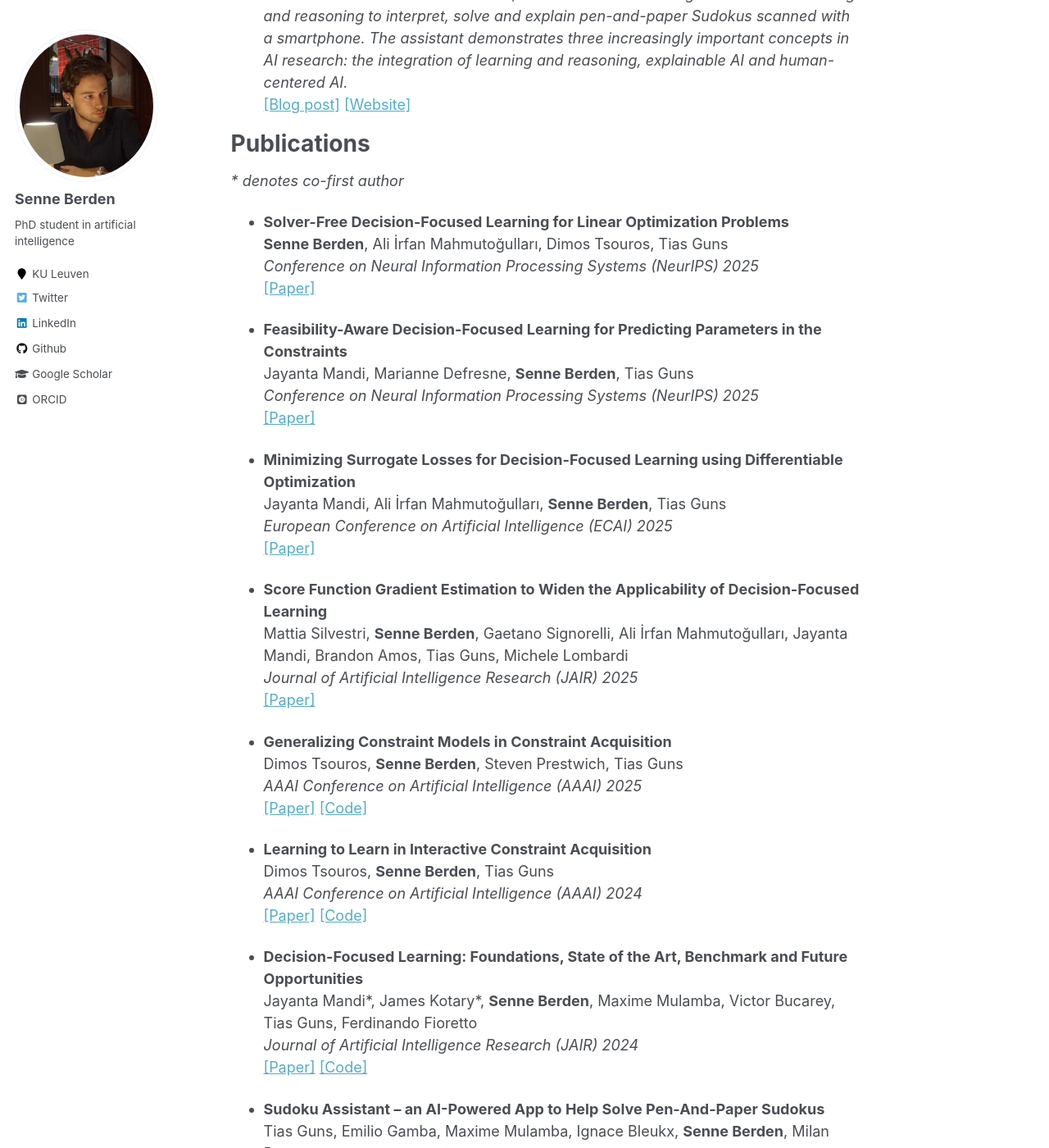
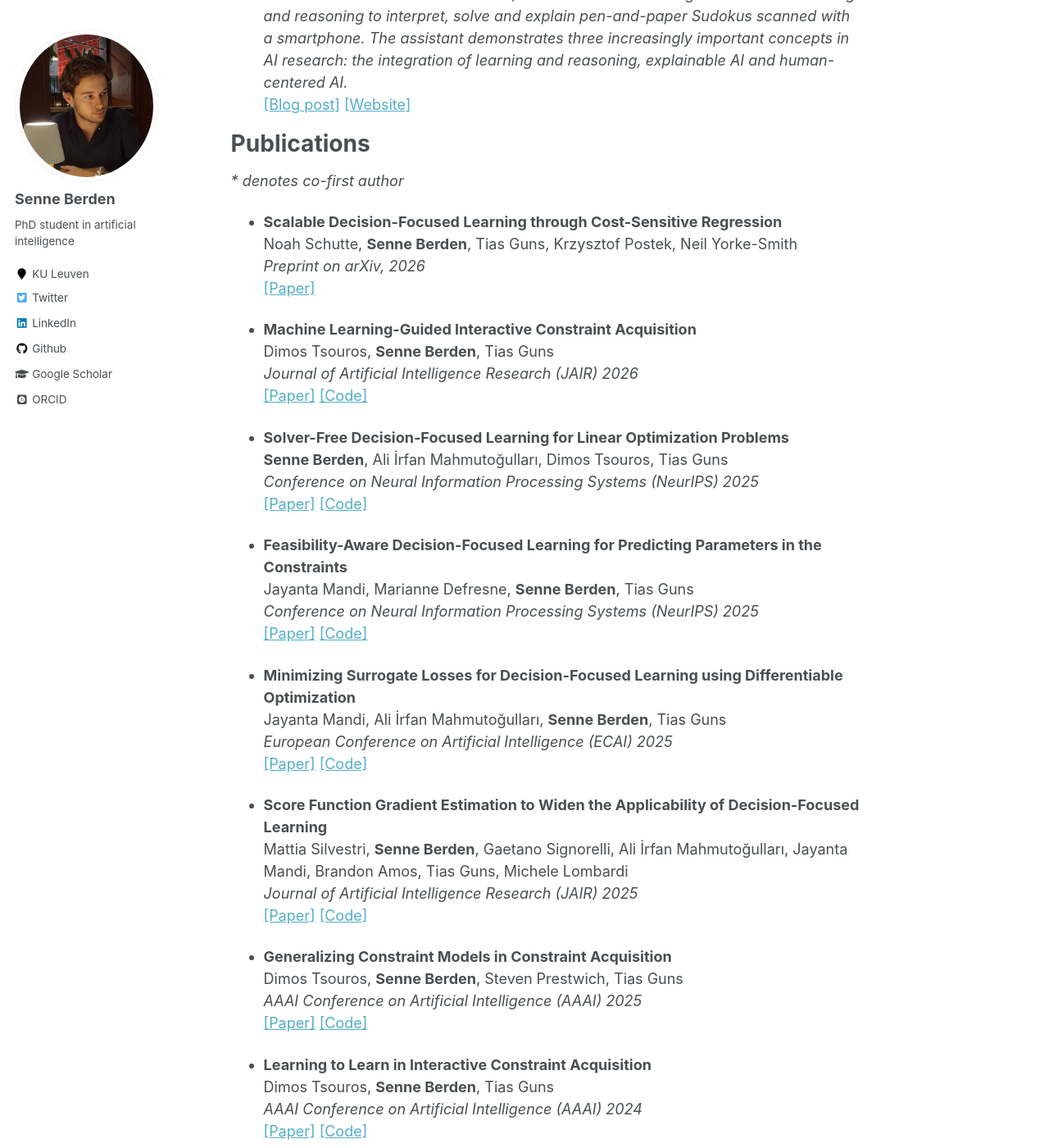
Before and after one commit to senneberden/senneberden.github.io, a Jekyll site: the page built from _pages/about.md, in a window 1280 px wide and 1400 px high, scrolled down 496 px. Shown: the whole window at 82% size. Built offline with Jekyll 4.4.1, drawn with Linux system fonts in a browser that asks for light colours; some web fonts are replaced.

Commit message:
Added some papers

```diff
--- a/_pages/about.md
+++ b/_pages/about.md
@@ -24,25 +24,35 @@ Publications
 ======
 *\* denotes co-first author*
 
+- **Scalable Decision-Focused Learning through Cost-Sensitive Regression** \
+Noah Schutte, **Senne Berden**, Tias Guns, Krzysztof Postek, Neil Yorke-Smith \
+*Preprint on arXiv, 2026* \
+[\[Paper\]](https://arxiv.org/abs/2605.18005)
+
+- **Machine Learning-Guided Interactive Constraint Acquisition** \
+Dimos Tsouros, **Senne Berden**, Tias Guns \
+*Journal of Artificial Intelligence Research (JAIR) 2026* \
+[\[Paper\]](https://www.jair.org/index.php/jair/article/view/19524) [\[Code\]](https://github.com/Dimosts/ML-guided-CA)
+
 - **Solver-Free Decision-Focused Learning for Linear Optimization Problems** \
 **Senne Berden**, Ali İrfan Mahmutoğulları, Dimos Tsouros, Tias Guns \
 *Conference on Neural Information Processing Systems (NeurIPS) 2025* \
-[\[Paper\]](https://arxiv.org/abs/2505.22224)
+[\[Paper\]](https://arxiv.org/abs/2505.22224) [\[Code\]](https://github.com/ML-KULeuven/Solver-Free-DFL)
 
 - **Feasibility-Aware Decision-Focused Learning for Predicting Parameters in the Constraints** \
 Jayanta Mandi, Marianne Defresne, **Senne Berden**, Tias Guns \
 *Conference on Neural Information Processing Systems (NeurIPS) 2025* \
-[\[Paper\]](https://arxiv.org/abs/2510.04951)
+[\[Paper\]](https://arxiv.org/abs/2510.04951) [\[Code\]](https://github.com/JayMan91/OdeceDFLforConstraintsNeurips25)
 
 - **Minimizing Surrogate Losses for Decision-Focused Learning using Differentiable Optimization** \
 Jayanta Mandi, Ali İrfan Mahmutoğulları, **Senne Berden**, Tias Guns \
 *European Conference on Artificial Intelligence (ECAI) 2025* \
-[\[Paper\]](https://arxiv.org/abs/2508.11365)
+[\[Paper\]](https://arxiv.org/abs/2508.11365) [\[Code\]](https://github.com/JayMan91/DYS-NET-SCE)
 
 - **Score Function Gradient Estimation to Widen the Applicability of Decision-Focused Learning** \
 Mattia Silvestri, **Senne Berden**, Gaetano Signorelli, Ali İrfan Mahmutoğulları, Jayanta Mandi, Brandon Amos, Tias Guns, Michele Lombardi \
 *Journal of Artificial Intelligence Research (JAIR) 2025* \
-[\[Paper\]](https://arxiv.org/abs/2307.05213)
+[\[Paper\]](https://arxiv.org/abs/2307.05213) [\[Code\]](https://github.com/matsilv/sfge-dfl)
 
 - **Generalizing Constraint Models in Constraint Acquisition** \
 Dimos Tsouros, **Senne Berden**, Steven Prestwich, Tias Guns \
```
